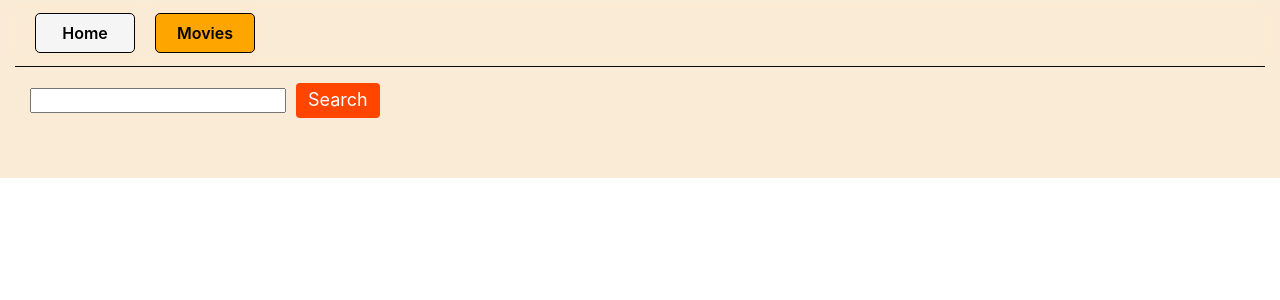
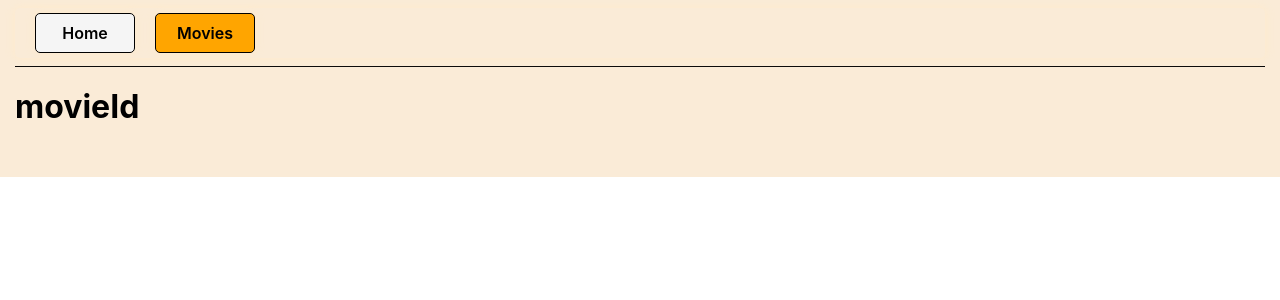
Before and after one commit to Romaleso261981/goit-react-hw-05-movies, a React (Create React App) app: page /goit-react-hw-05-movies/movies in a window 1280 px wide. Shown: the top 300 px of the page. Built offline with nearby package versions, Linux system fonts and the light colour scheme.

Commit message:
Update App.jsx

```diff
--- a/src/App.jsx
+++ b/src/App.jsx
@@ -17,11 +17,11 @@ export const App = () => {
     <Container>
       <Layout />
             <Routes>
-        <Route index path="/" element={<HomePage />} />
+        <Route index path="/" element={<h1>Helo</h1>} />
         <Route path="/movies"
           element={
             <Suspense fallback={<div>Loading...</div>}>
-              <MoviesPage />
+              <h1>movieId</h1>
             </Suspense>
           }
         />
```
